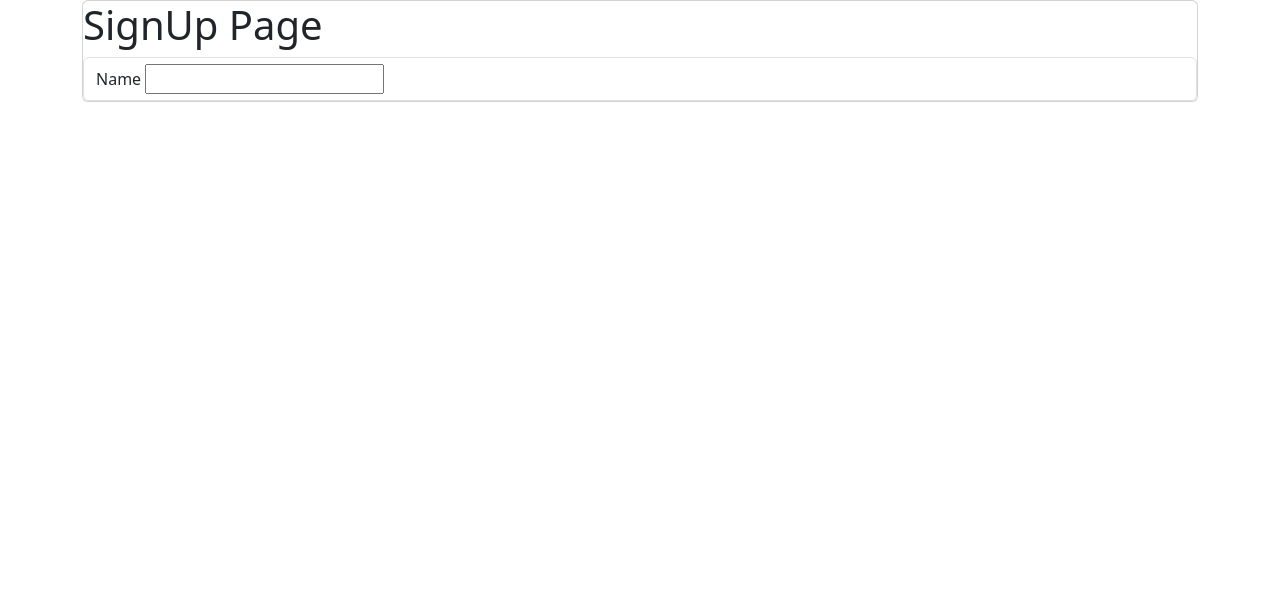
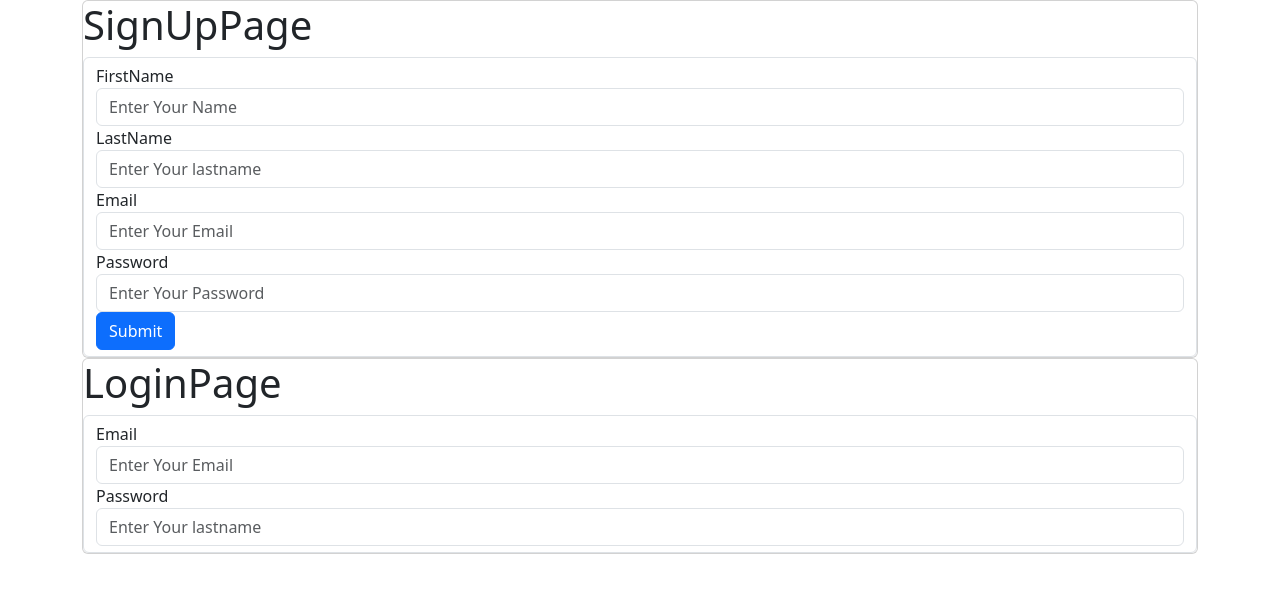
Before and after one commit to OnkarDivekar07/SignUPPage, a website: page View/index.html in a window 1280 px wide. Drawn offline with nearby package versions, Linux system fonts and the light colour scheme.

Commit message:
Login and singnUp Page Created with Bootsrap

```diff
--- /dev/null
+++ b/Public/index.js
@@ -0,0 +1 @@
+const form = document.getElementById("");
--- a/View/index.html
+++ b/View/index.html
@@ -17,16 +17,69 @@
     <title>Document</title>
   </head>
   <body>
-    <div class="container">
-      <div class="card">
-        <h1>SignUp Page</h1>
-        <div class="cardbody">
-          <form class="form-control">
-            <label for="Name">Name</label>
-            <input type="text"
-          </form>
+    <div>
+      <div class="container">
+        <div class="card">
+          <h1>SignUpPage</h1>
+          <div class="cardbody">
+            <form class="form-control">
+              <label for="Name">FirstName</label>
+              <input
+                type="text"
+                id="FirstName"
+                placeholder="Enter Your Name"
+                class="form-control"
+              />
+              <label for="Name">LastName</label>
+              <input
+                type="text"
+                id="lastname"
+                placeholder="Enter Your lastname"
+                class="form-control"
+              />
+              <label for="Name">Email</label>
+              <input
+                type="text"
+                id="name"
+                placeholder="Enter Your Email"
+                class="form-control"
+              />
+              <label for="Name">Password</label>
+              <input
+                type="text"
+                id="name"
+                placeholder="Enter Your Password"
+                class="form-control"
+              />
+              <button class="btn btn-primary">Submit</button>
+            </form>
+          </div>
         </div>
       </div>
     </div>
+    <div>
+<div class="container">
+        <div class="card">
+          <h1>LoginPage</h1>
+          <div class="cardbody">
+            <form class="form-control" id="loginform">
+              <label for="Name">Email</label>
+              <input
+                type="text"
+                id="Email"
+                placeholder="Enter Your Email"
+                class="form-control"
+              />
+              <label for="Name">Password</label>
+              <input
+                type="text"
+                id="lastname"
+                placeholder="Enter Your lastname"
+                class="form-control"
+              />
+    </div>
+    <script src="https://cdnjs.cloudflare.com/ajax/libs/axios/1.6.7/axios.min.js
+"></script>
+    <script src="/index.js"></script>
   </body>
 </html>
```
